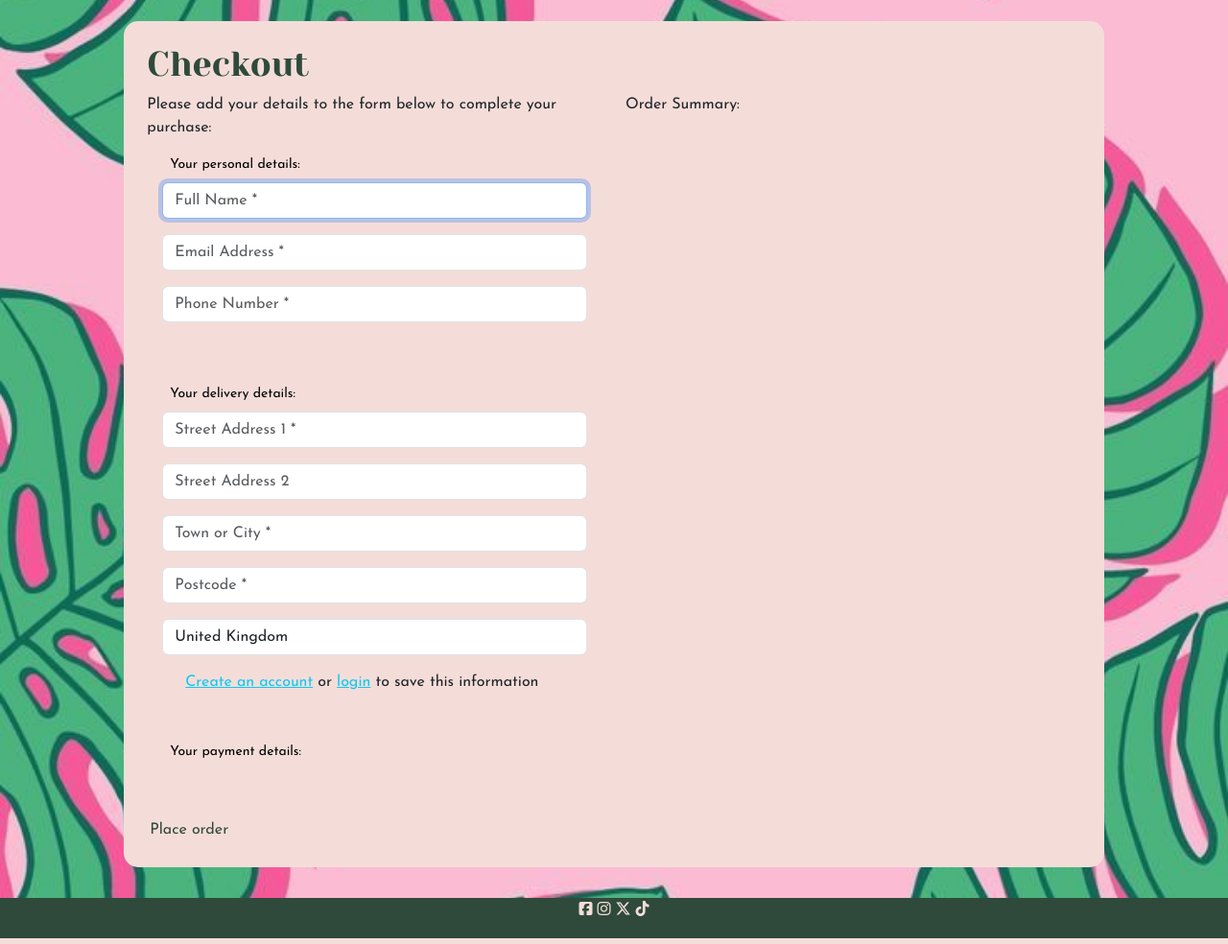
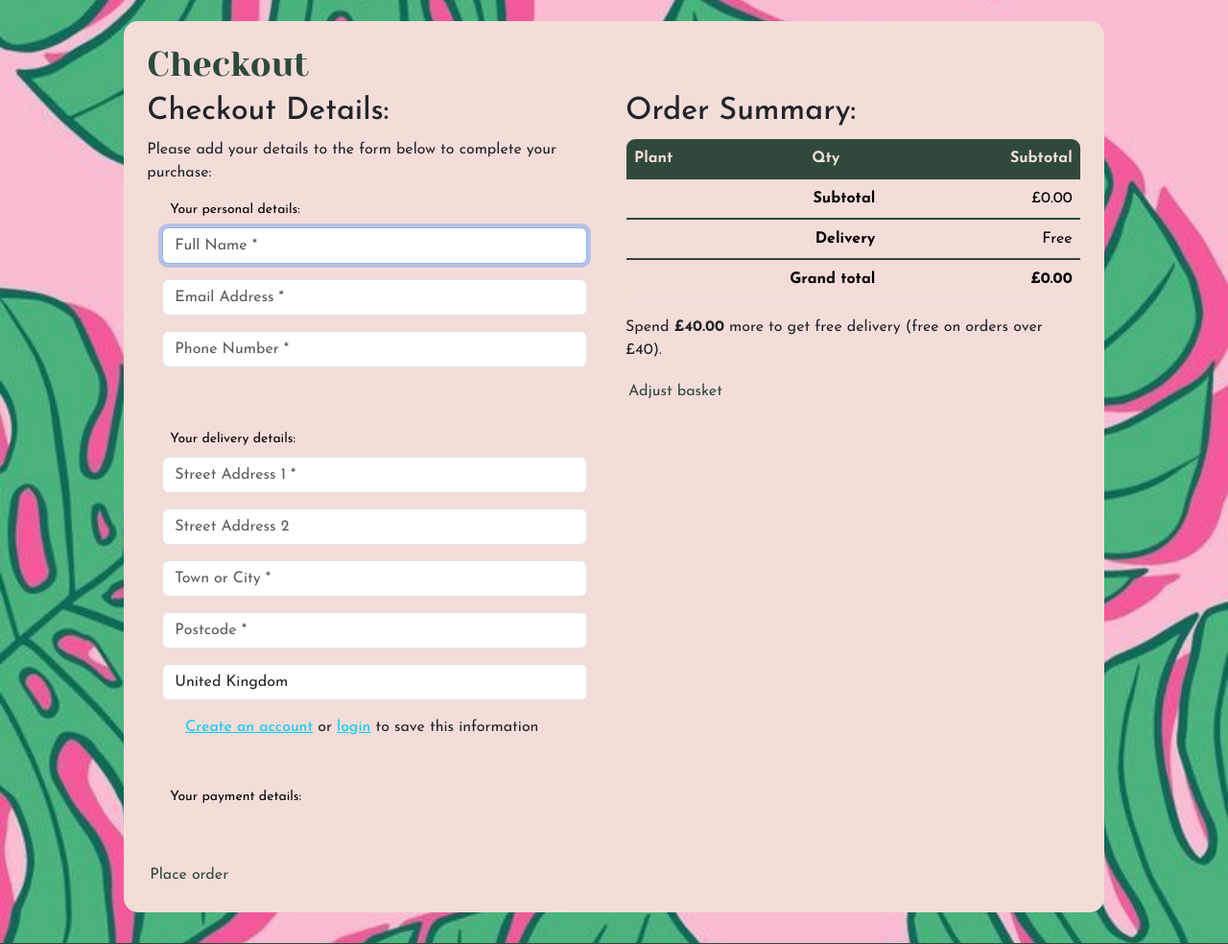
Before and after one commit to mturner1158/potting-parlour, a Django app: template checkout/templates/checkout/checkout.html in a window 1280 px wide. Shown: the part 65-1049 px from the top of the page at 96% size. Run offline with Django 5.2, Linux system fonts and the light colour scheme; the template is opened without the code that fills it: values that come from a table or form of the project are taken from there, others are empty; tables that the repository leaves empty hold one stand-in row (values such as "Sample post"); some libraries are stand-ins or nearby versions.

Commit message:
added basket summary to checkout

```diff
--- a/checkout/templates/checkout/checkout.html
+++ b/checkout/templates/checkout/checkout.html
@@ -17,6 +17,7 @@
         </div>
         <div class="row">
             <div class="col-12 col-lg-6">
+                <h2>Checkout Details:</h2>
                 <p>Please add your details to the form below to complete your purchase:</p>
                 <form action="{% url 'checkout' %}" method="POST" id="payment-form">
                     {% csrf_token %}
@@ -52,7 +53,66 @@
                 </form>
             </div>
             <div class="col-12 col-lg-6">
-                <p>Order Summary:</p>
+                <h2>Order Summary:</h2>
+                <div class="table-responsive basket-table-wrap">
+                    <table class="table basket-table align-middle mb-0">
+                        <thead>
+                            <tr>
+                                <th scope="col">Plant</th>
+                                <th scope="col" class="text-center">Qty</th>
+                                <th scope="col" class="text-end">Subtotal</th>
+                            </tr>
+                        </thead>
+                        <tbody>
+                            {% for item in basket_items %}
+                            <tr>
+                                <td>
+                                    <div class="d-flex align-items-center gap-3">
+                                        {% if item.plant.image %}
+                                        <img src="{{ item.plant.image.url }}" alt="{{ item.plant.name }}" width="56" height="56"
+                                            class="rounded" style="object-fit: cover;">
+                                        {% else %}
+                                        <img src="{% static 'images/noimage.jpg' %}" alt="No image available" width="56" height="56"
+                                            class="rounded" style="object-fit: cover;">
+                                        {% endif %}
+                                        <div>
+                                            <strong>{{ item.plant.name }}</strong>
+                                            <div class="small"><em>{{ item.plant.scientific_name }}</em></div>
+                                            <div class="small">£{{ item.plant.price }} each</div>
+                                        </div>
+                                    </div>
+                                </td>
+                                <td class="text-center">{{ item.quantity }}</td>
+                                <td class="text-end">£{{ item.subtotal|floatformat:2 }}</td>
+                            </tr>
+                            {% endfor %}
+                        </tbody>
+                        <tfoot>
+                            <tr>
+                                <th colspan="2" class="text-end">Subtotal</th>
+                                <td class="text-end">£{{ total|floatformat:2 }}</td>
+                            </tr>
+                            <tr>
+                                <th colspan="2" class="text-end">Delivery</th>
+                                <td class="text-end">{% if delivery %}£{{ delivery|floatformat:2 }}{% else %}Free{% endif %}</td>
+                            </tr>
+                            <tr>
+                                <th colspan="2" class="text-end">Grand total</th>
+                                <th class="text-end">£{{ grand_total|floatformat:2 }}</th>
+                            </tr>
+                        </tfoot>
+                    </table>
+                </div>
+
+                {% if free_delivery_delta > 0 %}
+                <p class="mt-3 mb-0">
+                    Spend <strong>£{{ free_delivery_delta|floatformat:2 }}</strong> more to get free delivery
+                    (free on orders over £{{ free_delivery_threshold }}).
+                </p>
+                {% endif %}
+
+                <a href="{% url 'view_basket' %}" class="detail-btn mt-3">Adjust basket</a>
+            </div>
             </div>
         </div>
     </div>
```
